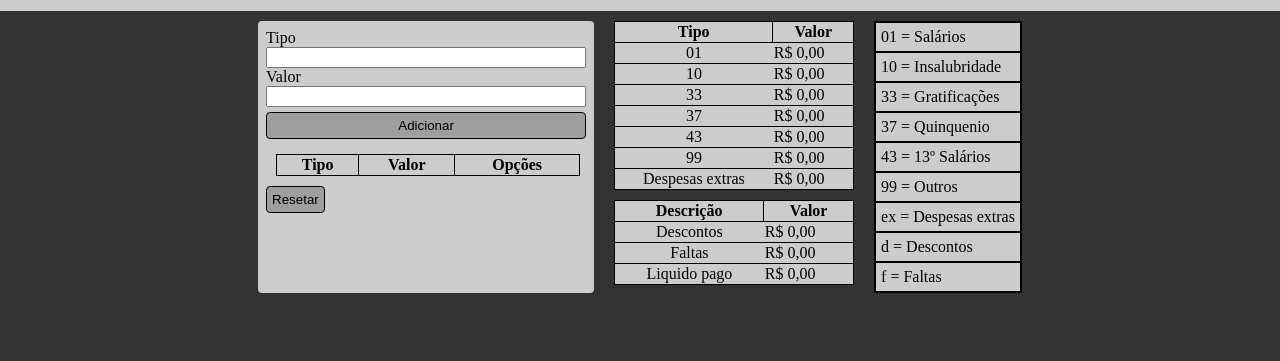
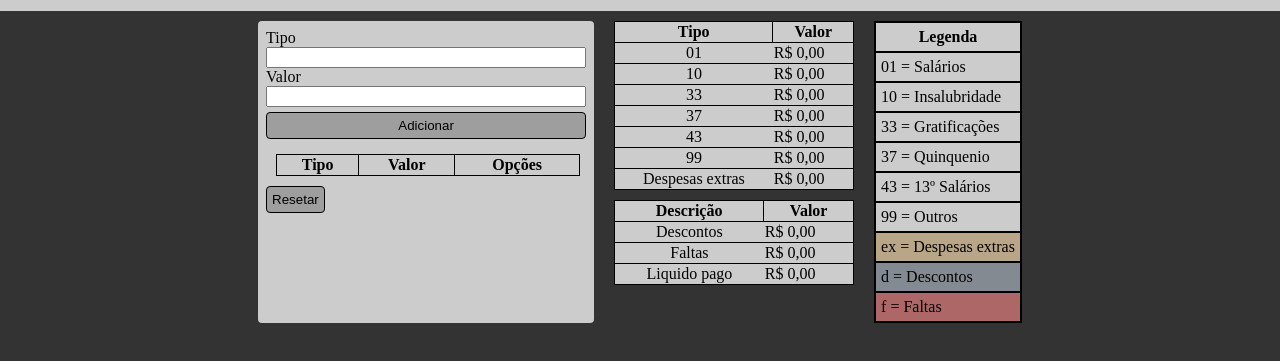
Before and after one commit to Glicio/cnds, a plain HTML site: page folha.html in a window 1280 px wide. Shown: the part 71-432 px from the top of the page. Drawn offline with Linux system fonts and the light colour scheme.

Commit message:
Add files via upload

```diff
--- a/folha.html
+++ b/folha.html
@@ -14,7 +14,7 @@
         </div>
         <div class="links-header">
             <a href="/folha.html" class="btn"><img src="rsc/folha.svg" alt="certidao" width="24" height="24" class="icon"><span>Classificar Folhas</span></a>
-            <a href="/index.html" class="btn"><img src="rsc/certidao.svg" alt="Bransão de Alagoas" width="24" height="24" class="icon"><span>Emitir certidões</span></a>
+            <a href="/certidoes.html" class="btn"><img src="rsc/certidao.svg" alt="Bransão de Alagoas" width="24" height="24" class="icon"><span>Emitir certidões</span></a>
         </div>
     </nav>
  <div class="container">
@@ -100,15 +100,16 @@
     </table>
     </div>
     <div class="ajuda">
+            <p style="text-align: center;"><strong>Legenda</strong></p>
             <p>01 = Salários</p>
             <p>10 = Insalubridade</p>
             <p>33 = Gratificações</p>
             <p>37 = Quinquenio</p>
             <p>43 = 13º Salários</p>
             <p>99 = Outros</p>
-            <p>ex = Despesas extras</p>
-            <p>d = Descontos</p>
-            <p>f = Faltas</p>
+            <p style="background-color: hsla(37, 78%, 33%, 0.36);">ex = Despesas extras</p>
+            <p style="background-color:hsla(212, 15%, 33%, 0.54)">d = Descontos</p>
+            <p style="background-color: hsla(360, 78%, 33%, 0.54)">f = Faltas</p>
     </div>
 </div>
 
```
